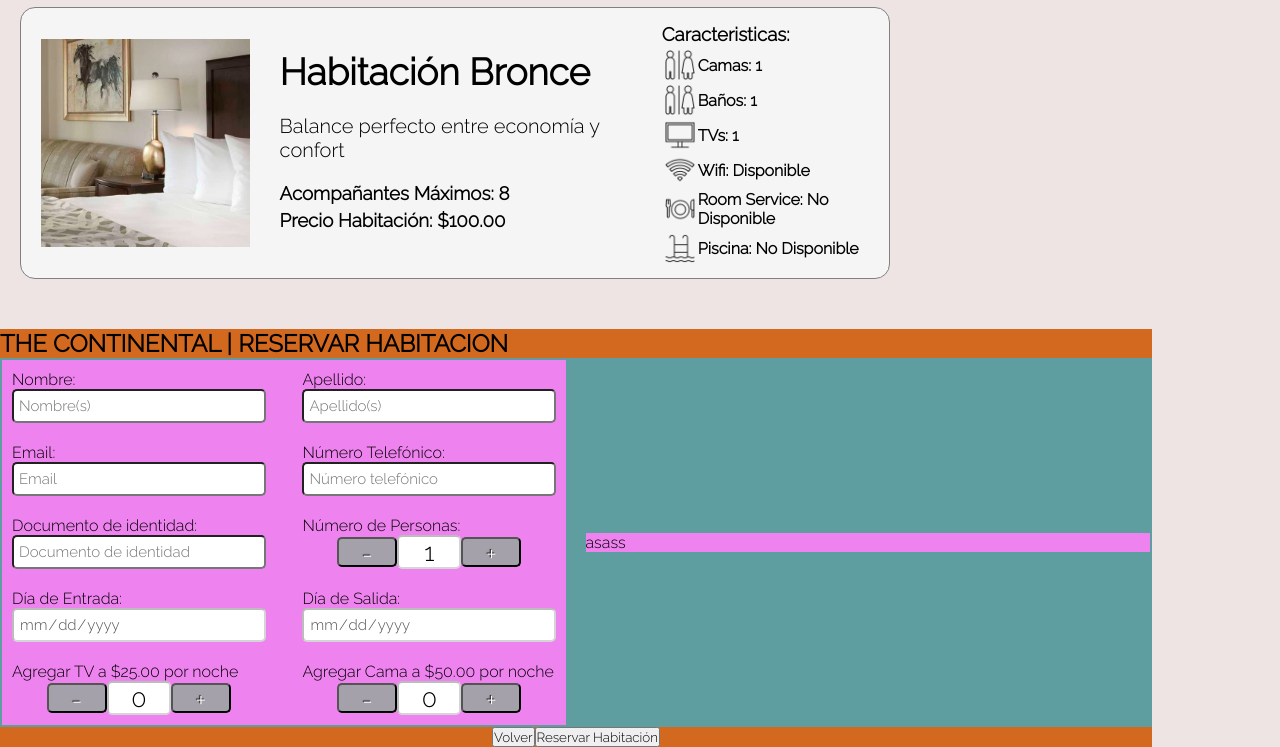
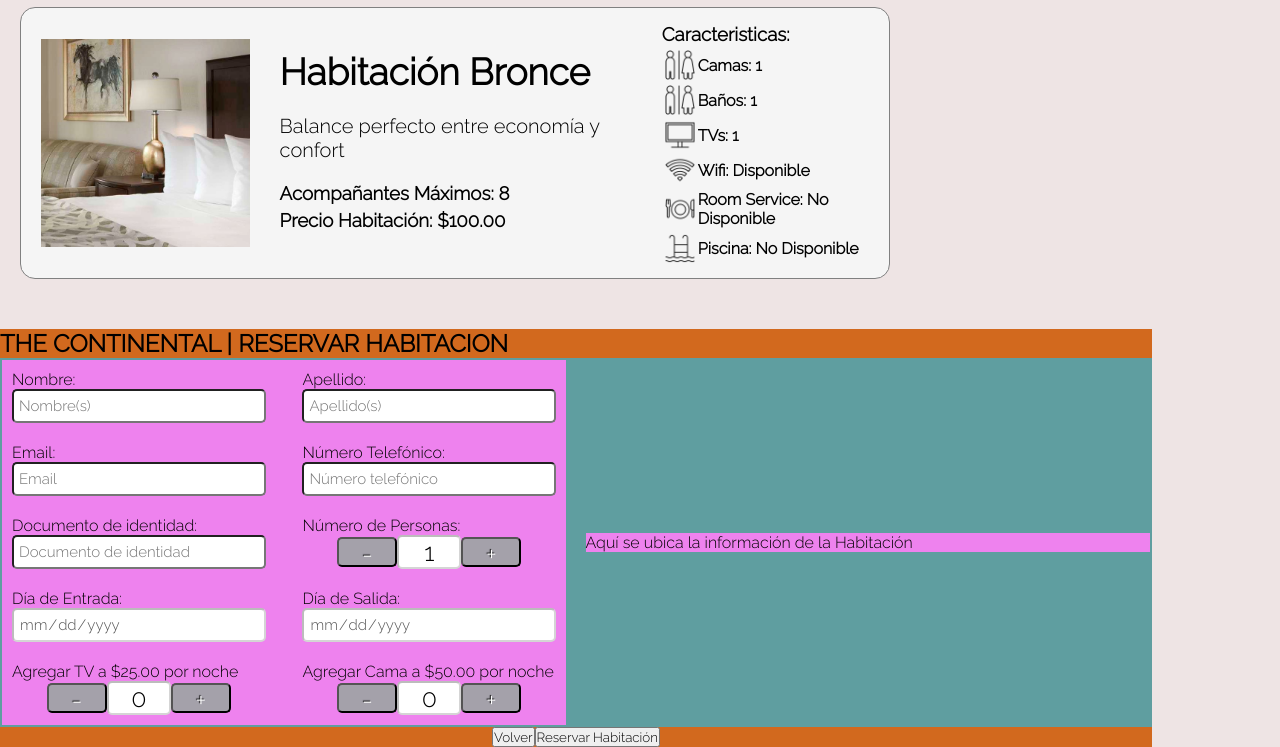
Before and after one commit to wayne-e/challenge1-hotel, a plain HTML site: page index.html in a window 1280 px wide. Shown: the part 949-1696 px from the top of the page. Drawn offline with Linux system fonts and the light colour scheme.

Commit message:
Index modificado, sin cambios importantes

```diff
--- a/index.html
+++ b/index.html
@@ -103,7 +103,7 @@
             </div>
         </article>
         <article id="roomInformation">
-            asass
+            Aquí se ubica la información de la Habitación
         </article>
         <article id="formButtons" class="flex">
             <button type="reset" id="goBackBtn">Volver</button>
```
